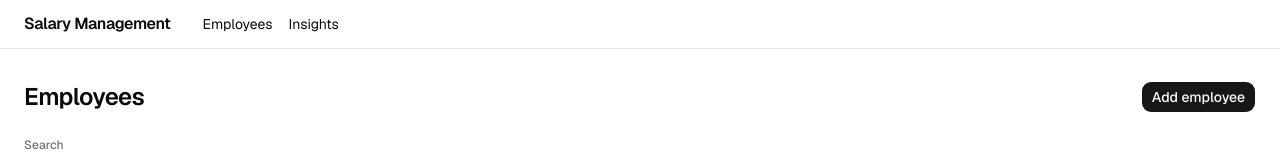
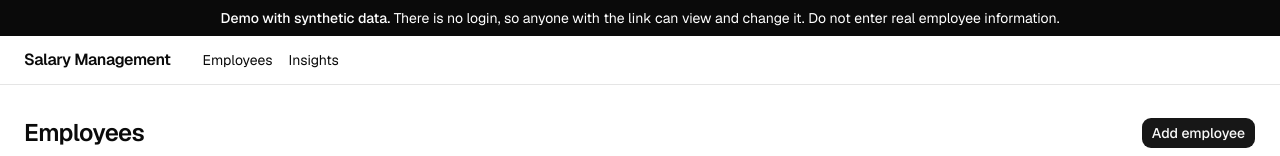
Before and after one commit to SoniSameer/salary-management-system, a Next.js app: page /employees in a window 1280 px wide. Shown: the top 156 px of the page. Built offline with nearby package versions, Linux system fonts and the light colour scheme; no server answers; the database is empty.

Commit message:
feat: show a demo banner on every page

```diff
--- a/src/app/layout.tsx
+++ b/src/app/layout.tsx
@@ -1,6 +1,7 @@
 import type { Metadata } from "next";
 import Link from "next/link";
 import { Geist, Geist_Mono } from "next/font/google";
+import { DemoBanner } from "@/components/demo-banner";
 import "./globals.css";
 
 const geistSans = Geist({
@@ -32,6 +33,7 @@ export default function RootLayout({ children }: LayoutProps<"/">) {
         >
           Skip to main content
         </a>
+        <DemoBanner />
         <header className="border-b">
           <div className="mx-auto flex max-w-7xl items-center gap-8 px-6 py-3">
             <Link href="/employees" className="font-semibold tracking-tight">
--- /dev/null
+++ b/src/components/demo-banner.tsx
@@ -0,0 +1,12 @@
+/**
+ * Shown on every page. This version has no login, so anyone with the link can
+ * view and change the data. The banner says so plainly.
+ */
+export function DemoBanner() {
+  return (
+    <aside aria-label="Demo notice" className="bg-foreground text-background px-6 py-2 text-center text-sm">
+      <strong className="font-medium">Demo with synthetic data.</strong> There is no login, so anyone with the link can
+      view and change it. Do not enter real employee information.
+    </aside>
+  );
+}
```
